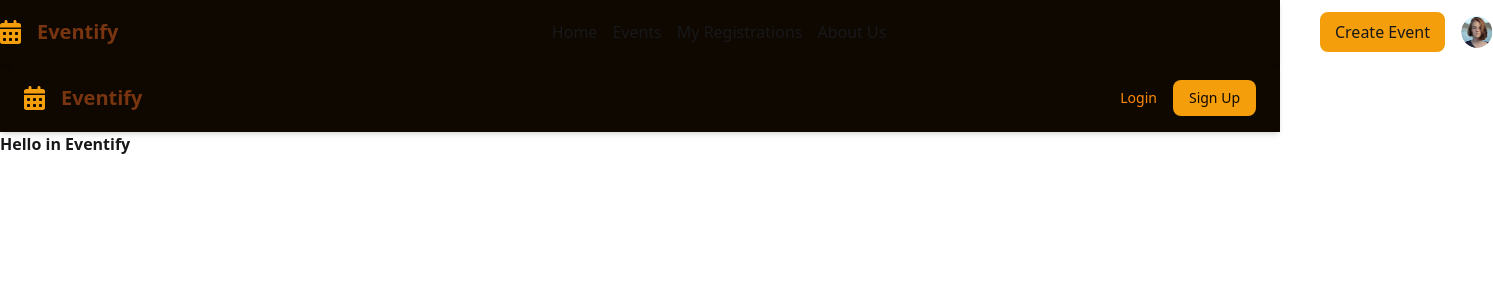
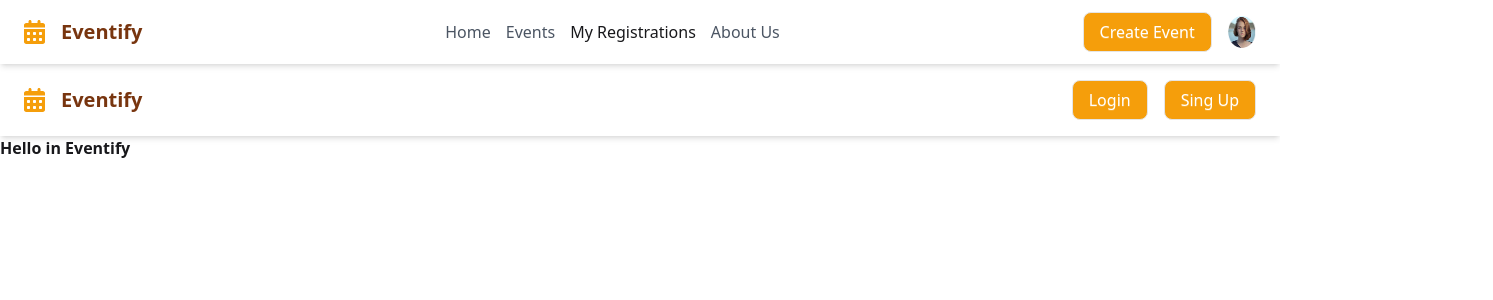
Before and after one commit to AusteId/eventify, a React (Vite) app in the folder Client/: page / in a window 1280 px wide. Shown: the top 300 px of the page, 1493 px wide, since content can reach past the window. Built offline with nearby package versions, Linux system fonts and the light colour scheme.

Commit message:
Update header and create new component button

```diff
--- /dev/null
+++ b/Client/src/components/Button.jsx
@@ -0,0 +1,24 @@
+const Button = ({
+    children,
+    onClick,
+    type = "button",
+    styleType = "primary",
+    size = "medium",
+  }) => {
+    const sizes = {
+      medium: "h-[3rem] px-4",
+      small: "h-[2rem] px-2",
+    };
+
+    return (
+      <button
+        type={type}
+        onClick={onClick}
+        className={`text-[#FFFFFF] bg-btn text-[1rem] not-italic font-[400] rounded-[0.5rem] btn btn-soft hover:bg-btn-hover hover:shadow-[0_3px_10px_rgb(0,0,0,0.2)] `}
+      >
+        {children}
+      </button>
+    );
+  };
+
+  export default Button;
--- a/Client/src/components/Header/Header.jsx
+++ b/Client/src/components/Header/Header.jsx
@@ -1,12 +1,13 @@
 import { NavLink } from "react-router";
 import HeaderProfilePicture from "./HeaderProfilePicture";
-
+import Button from "../button";
+const setActive = ({ isActive }) => (isActive ? `active-link ` : ``);
 const Header = () => {
 
     return(
-        <header className=" sticky h-[4rem] bg-white shadow-md flex justify-evenly">
-            <nav className=" flex justify-evenly gap-[25.9rem] self-center items-center w-[]">
-                <section className=" flex items-center gap-[1rem] ">
+        <header className=" sticky h-[4rem] bg-[#FFFFFF] shadow-md flex ">
+            <nav className=" flex justify-between  self-center items-center w-[100%] px-6">
+                <section className=" flex items-center gap-[1rem]">
                     <svg
                         width="21"
                         height="24" viewBox="0 0 21 24"
@@ -18,28 +19,26 @@ const Header = () => {
                         fill="#F59E0B"
                     />
                     </svg>
-                    <h1 className=" text-[#78350F] text-[1.25rem] not-italic font-[700] ">Eventify</h1>
+                    <h1 className=" text-title text-heading-s not-italic font-[700] ">Eventify</h1>
                 </section>
                 <section className=" h-[1.5rem] w-[23.28613rem] p-1 ">
                     <section className=" flex justify-evenly  text-[1rem] not-italic font-[400] leading-4 items-center  ">
                         <NavLink to="/">
-                            <h1>Home</h1>
+                            <h1 className="text-body-medium hover:underline">Home</h1>
                         </NavLink>
                         <NavLink to="/events">
-                            <h1>Events</h1>
+                            <h1 className=" text-body-medium hover:underline">Events</h1>
                         </NavLink>
                         <NavLink to="/myRegistrations">
-                            <h1>My Registrations</h1>
+                            <h1 className=" text-body-medium] hover:underline">My Registrations</h1>
                         </NavLink>
                         <NavLink to="/aboutUs">
-                            <h1>About Us</h1>
+                            <h1 className=" text-body-medium hover:underline">About Us</h1>
                         </NavLink>
                     </section>
                 </section>
-                <section className=" w-[10.83694rem] h-[2.5rem] flex justify-center items-center gap-[1rem]">
-                    <button className=" bg-[#F59E0B] h-[2.5rem] w-[7.83694rem] rounded-[0.5rem]">
-                        <p>Create Event</p>
-                    </button>
+                <section className=" w-[10.83694rem] h-[2.5rem] flex justify-center items-center gap-[1rem] ">
+                    <Button>Create Event</Button>
                     <HeaderProfilePicture/>
                 </section>
             </nav>
--- a/Client/src/components/Header/NotSinginHeader.jsx
+++ b/Client/src/components/Header/NotSinginHeader.jsx
@@ -1,10 +1,10 @@
-import { NavLink } from "react-router";
-
+import { NavLink, Link} from "react-router";
+import Button from "../button";
 const NoSinginHeader = () => {
     return (
-      <header className="bg-white shadow-md">
-        <nav className="container mx-auto flex justify-between items-center px-6 py-4">
-          <section className="flex items-center gap-[1rem] text-[#F59E0B] text-xl font-bold">
+      <header className="bg-[#FFFFFF] shadow-md">
+        <nav className="flex justify-between items-center px-6 py-4 w-[100%]">
+          <section className="flex items-center gap-[1rem] text-xl font-bold">
           <svg
                         width="21"
                         height="24" viewBox="0 0 21 24"
@@ -16,14 +16,14 @@ const NoSinginHeader = () => {
                         fill="#F59E0B"
                     />
                     </svg>
-            <h1 className="text-[#78350F] text-[1.25rem] not-italic font-[700]">Eventify</h1>
+            <h1 className="text-title text-[1.25rem] not-italic font-[700]">Eventify</h1>
           </section>
           <div className="flex items-center gap-4">
-            <NavLink className="text-orange-400 text-sm hover:underline">
-                <h1>Login</h1>
+            <NavLink tabIndex={-1}>
+                <Button>Login</Button>
             </NavLink>
-            <NavLink className="bg-[#F59E0B] text-white px-4 py-2 rounded-lg text-sm font-medium hover:bg-orange-600">
-                <h1>Sign Up</h1>
+            <NavLink tabIndex={-1}>
+                <Button>Sing Up</Button>
             </NavLink>
           </div>
         </nav>
--- a/Client/src/components/Main.jsx
+++ b/Client/src/components/Main.jsx
@@ -6,7 +6,7 @@ const Main = () => {
 
   return (
 
-    <div className="desktop:flex desktop:gap-[2.25rem] ">
+    <div className="flex justify-center flex-col ">
       <div>
         <Header />
         <NoSinginHeader/>
```
